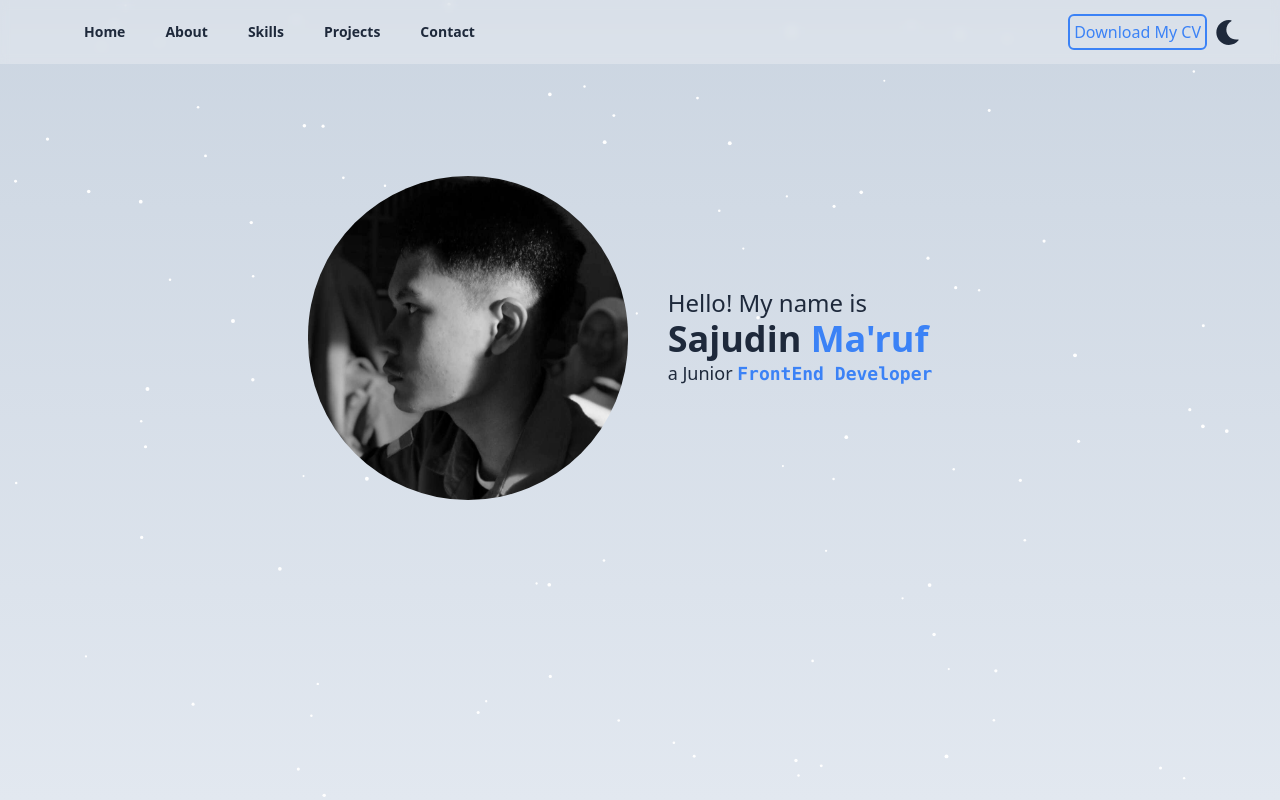
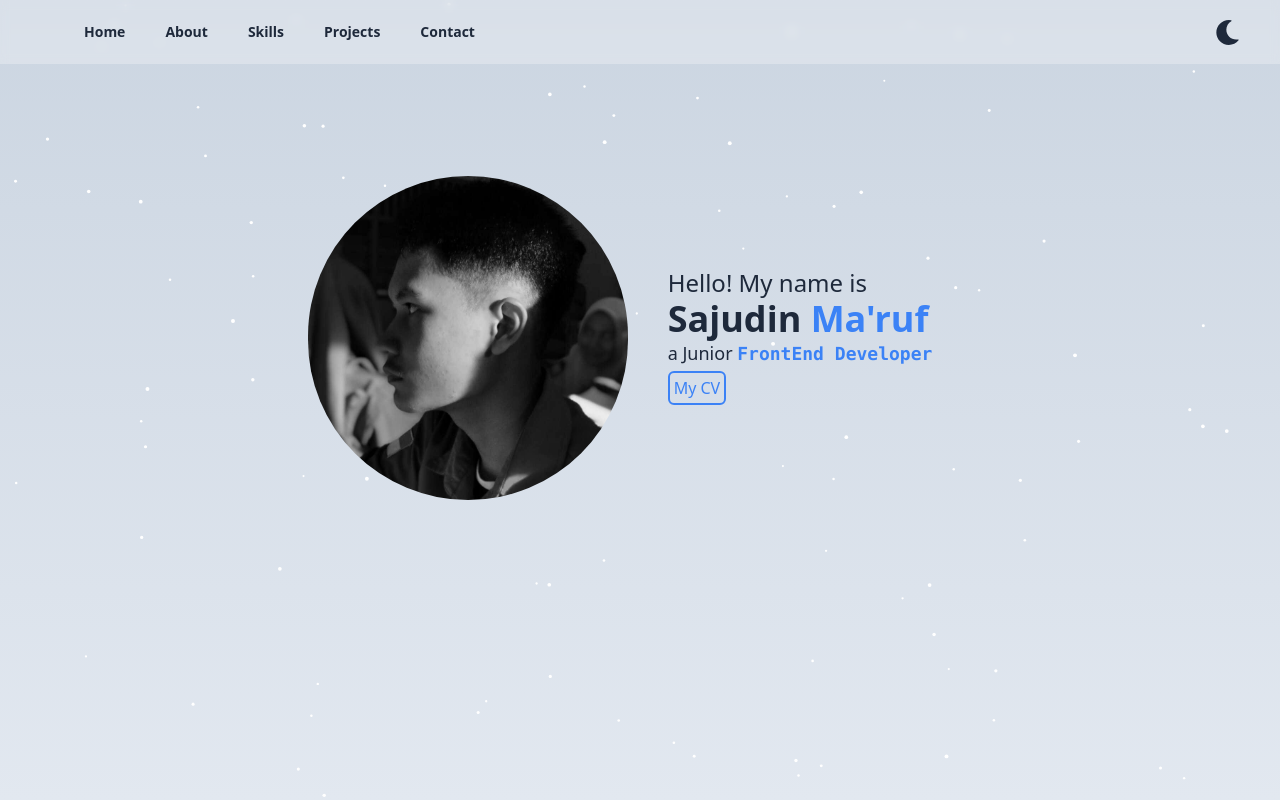
Before and after one commit to Udean777/portfol, a Next.js app: page / in a window 1280 px wide. Built offline with nearby package versions, Linux system fonts and the light colour scheme.

Commit message:
ubah posisi download cv

```diff
--- a/app/Hero.js
+++ b/app/Hero.js
@@ -31,6 +31,15 @@ export default function Hero() {
                 FrontEnd Developer
               </span>
             </h3>
+            <div className="py-2 hover:scale-105 transition ease-in">
+              <a
+                href="CV.pdf"
+                target="_blank"
+                className="border-2 border-blue-500 text-blue-500 p-1 rounded-md dark:text-blue-200 dark:border-blue-200"
+              >
+                My CV
+              </a>
+            </div>
           </div>
         </div>
       </div>
--- a/app/components/Navbar.js
+++ b/app/components/Navbar.js
@@ -64,13 +64,6 @@ const Navbar = () => {
               </div>
             </div>
             <div className="flex items-center dark:text-white">
-              <a
-                href="CV.pdf"
-                target="_blank"
-                className="border-2 border-blue-500 text-blue-500 p-1 rounded-md hover:scale-105 transition-all ease-in-out dark:text-blue-200 dark:border-blue-200"
-              >
-                Download My CV
-              </a>
               <DarkModeToggle />
             </div>
           </div>
```
